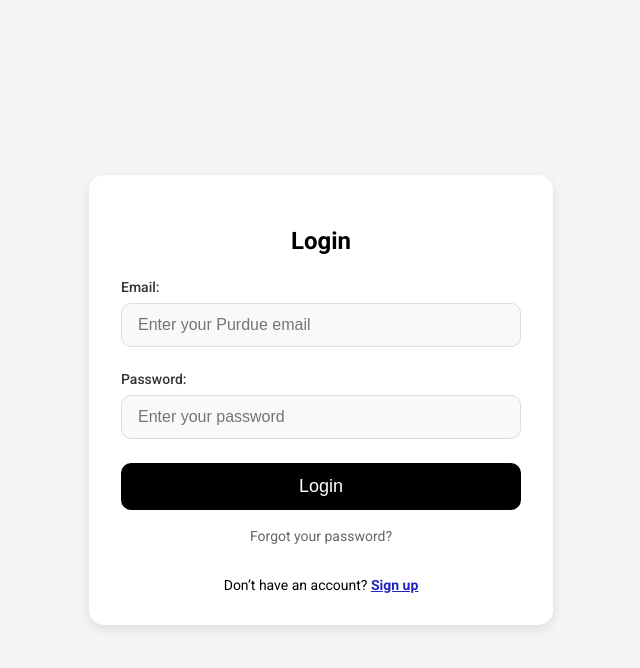
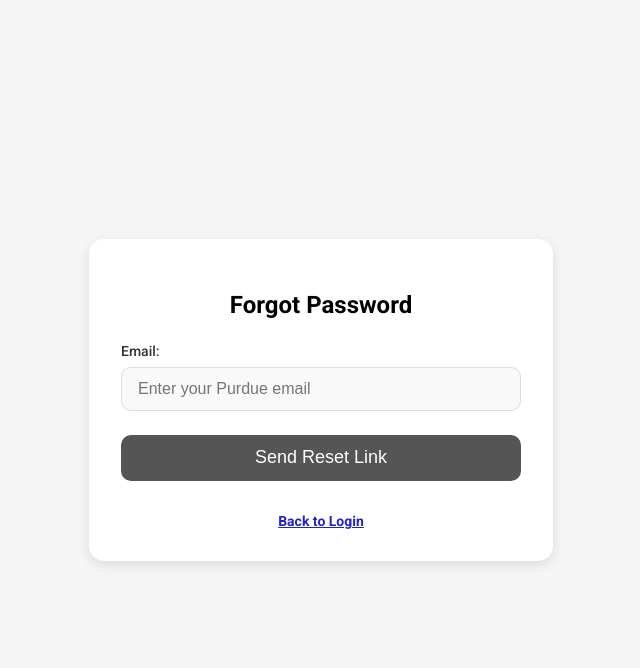
Before and after one commit to daivikghosh/BoilerTrack, a React (Create React App) app: page / in a window 1280 px wide. Both pictures are taken after a click on the link "Forgot your password?". Shown: the top 668 px of the page, without its empty margins (319-959 px from the left). Built offline with nearby package versions, Linux system fonts and the light colour scheme.

Commit message:
Added Forgot Password form and updated LoginSignup page

```diff
--- /dev/null
+++ b/src/components/ForgotPasswordForm/ForgotPasswordForm.css
@@ -0,0 +1,89 @@
+.forgot-password-container {
+  display: flex;
+  justify-content: center;
+  align-items: center;
+  height: 100vh;
+  background-color: #f5f5f5;
+}
+
+.forgot-password-form {
+  background-color: white;
+  padding: 2rem;
+  border-radius: 15px;
+  box-shadow: 0 4px 12px rgba(0, 0, 0, 0.1);
+  max-width: 400px;
+  width: 100%;
+  text-align: center;
+}
+
+/* Form heading */
+.forgot-password-form h2 {
+  font-size: 24px;
+  margin-bottom: 1.5rem;
+  font-weight: 600;
+}
+
+/* Form group to control spacing */
+.form-group {
+  position: relative;
+  margin-bottom: 1.5rem;
+  text-align: left;
+  width: 100%; /* Ensure the form group takes the full width */
+}
+
+/* Styling for the inputs */
+.form-group input {
+  width: 100%;
+  padding: 0.75rem 1rem;
+  border-radius: 10px;
+  border: 1px solid #ddd;
+  background-color: #f9f9f9;
+  font-size: 1rem;
+  box-sizing: border-box;
+  transition: all 0.3s ease;
+}
+
+.form-group input:focus {
+  border-color: #2225c1;
+  background-color: white;
+  outline: none;
+}
+
+/* Submit button */
+button {
+  width: 100%;
+  padding: 0.8rem;
+  background-color: #555;
+  color: white;
+  border: none;
+  border-radius: 10px;
+  font-size: 1.125rem;
+  cursor: pointer;
+  transition: background-color 0.3s ease;
+}
+
+button:hover {
+  background-color: #444;
+}
+
+button:disabled {
+  background-color: #ddd;
+}
+
+button:active {
+  background-color: #bbb;
+}
+
+.back-to-login-link {
+  margin-top: 1rem;
+}
+
+.back-to-login-link a {
+  color: #666;
+  font-size: 0.875rem;
+  text-decoration: none;
+}
+
+.back-to-login-link a:hover {
+  text-decoration: underline;
+}
--- /dev/null
+++ b/src/components/ForgotPasswordForm/ForgotPasswordForm.js
@@ -0,0 +1,57 @@
+import React, { useState } from "react";
+import "./ForgotPasswordForm.css";
+
+const ForgotPassword = ({ onBackToLogin }) => {
+  const [email, setEmail] = useState("");
+  const [error, setError] = useState("");
+
+  const handleSubmit = (e) => {
+    e.preventDefault();
+
+    if (!email) {
+      setError("Please enter your email.");
+      return;
+    }
+
+    const emailPattern = /^[a-zA-Z0-9._%+-]+@purdue\.edu$/;
+    if (!emailPattern.test(email)) {
+      setError("Please enter a valid Purdue email.");
+      return;
+    }
+
+    setError("");
+
+    console.log("Reset link sent to: ", email);
+
+    setEmail("");
+  };
+
+  return (
+    <div className="login-form-container">
+      <form className="login-form" onSubmit={handleSubmit}>
+        <h2>Forgot Password</h2>
+        <div className="form-group">
+          <label htmlFor="email">Email:</label>
+          <input
+            type="email"
+            id="email"
+            value={email}
+            onChange={(e) => setEmail(e.target.value)}
+            placeholder="Enter your Purdue email"
+            required
+          />
+        </div>
+        {error && <p className="error">{error}</p>}
+        <button type="submit">Send Reset Link</button>
+
+        <div className="signup-link">
+          <a href="#" onClick={onBackToLogin}>
+            Back to Login
+          </a>
+        </div>
+      </form>
+    </div>
+  );
+};
+
+export default ForgotPassword;
--- a/src/components/LoginForm/LoginForm.js
+++ b/src/components/LoginForm/LoginForm.js
@@ -1,7 +1,7 @@
 import React, { useState } from "react";
 import "./LoginForm.css"; // Link to your CSS for styling
 
-const LoginForm = ({ onSignupClick }) => {
+const LoginForm = ({ onSignupClick, onForgotPasswordClick }) => {
   const [email, setEmail] = useState("");
   const [password, setPassword] = useState("");
   const [error, setError] = useState("");
@@ -68,7 +68,9 @@ const LoginForm = ({ onSignupClick }) => {
 
         {/* Forgot password link */}
         <div className="forgot-password">
-          <a href="#">Forgot your password?</a>
+          <a href="#" onClick={onForgotPasswordClick}>
+            Forgot your password?
+          </a>
         </div>
 
         {/* Sign up link */}
--- a/src/pages/LoginSignupPage.js
+++ b/src/pages/LoginSignupPage.js
@@ -1,20 +1,41 @@
 import React, { useState } from "react";
 import LoginForm from "../components/LoginForm/LoginForm.js";
 import CreateAccountForm from "../components/CreateAccountForm/CreateAccountForm.js";
+import ForgotPassword from "../components/ForgotPasswordForm/ForgotPasswordForm.js";
 
 const LoginSignupPage = () => {
-  const [isLogin, setIsLogin] = useState(true);
+  // const [isLogin, setIsLogin] = useState(true);
+  // const handleToggle = () => {
+  //   setIsLogin(!isLogin);
+  // };
+  // return (
+  //   <div>
+  //     {isLogin ? (
+  //       <LoginForm onSignupClick={handleToggle} />
+  //     ) : (
+  //       <CreateAccountForm onLoginClick={handleToggle} />
+  //     )}
+  //   </div>
+  // );
+  const [currentForm, setCurrentForm] = useState("login");
 
-  const handleToggle = () => {
-    setIsLogin(!isLogin);
-  };
+  const showSignupForm = () => setCurrentForm("signup");
+  const showLoginForm = () => setCurrentForm("login");
+  const showForgotPasswordForm = () => setCurrentForm("forgotPassword");
 
   return (
     <div>
-      {isLogin ? (
-        <LoginForm onSignupClick={handleToggle} />
-      ) : (
-        <CreateAccountForm onLoginClick={handleToggle} />
+      {currentForm === "login" && (
+        <LoginForm
+          onSignupClick={showSignupForm}
+          onForgotPasswordClick={showForgotPasswordForm}
+        />
+      )}
+      {currentForm === "signup" && (
+        <CreateAccountForm onLoginClick={showLoginForm} />
+      )}
+      {currentForm === "forgotPassword" && (
+        <ForgotPassword onBackToLogin={showLoginForm} />
       )}
     </div>
   );
```
Also changed, not shown: src/components/ItemView/ItemView.css (added), src/components/ItemView/ItemView.js (added).
